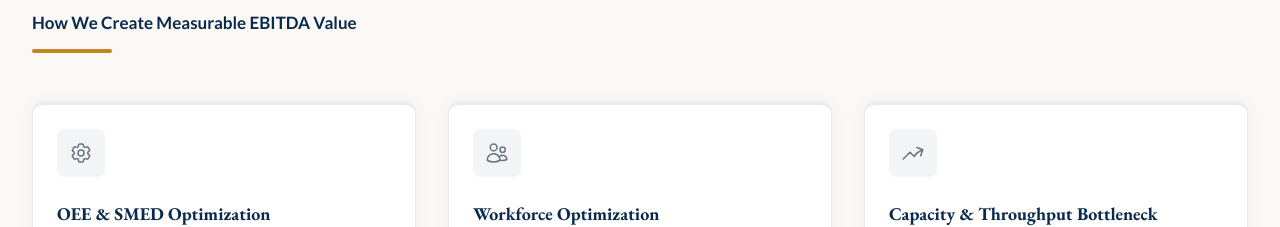
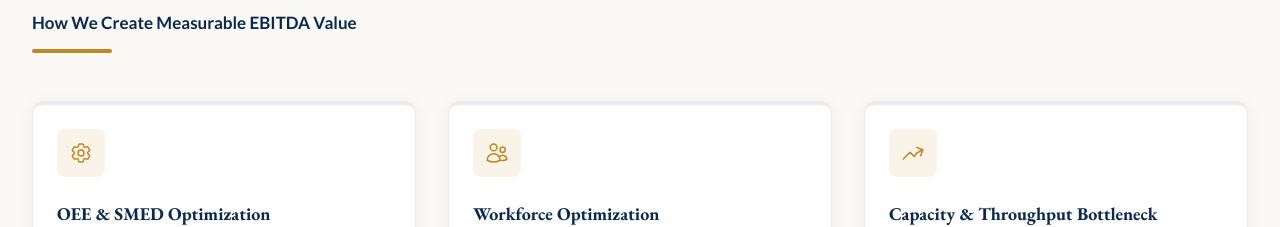
Before and after one commit to divyanshugautamlive/pl-consultants, a Next.js app: page / in a window 1280 px wide. Shown: the part 2140-2367 px from the top of the page. Built offline with nearby package versions, Linux system fonts and the light colour scheme.

Commit message:
Style update: Change card icon containers to gold/orange theme with hover transitions

```diff
--- a/src/app/page.js
+++ b/src/app/page.js
@@ -625,7 +625,7 @@ export default function Home() {
             <div className="grid grid-cols-1 sm:grid-cols-2 lg:grid-cols-4 gap-8">
               {credentials.map((cred, idx) => (
                 <div key={idx} className="bg-off-white rounded-xl border border-gray-200/50 p-6 text-center card-shadow hover:-translate-y-1 transition-transform">
-                  <div className="w-12 h-12 bg-navy/5 rounded-full flex items-center justify-center text-teal mx-auto mb-4">
+                  <div className="w-12 h-12 bg-gold/10 rounded-full flex items-center justify-center text-gold mx-auto mb-4">
                     <Icons.Award className="w-6 h-6" />
                   </div>
                   <h4 className="font-serif font-bold text-navy text-base mb-1">
--- a/src/components/sections/RoiCalculator.js
+++ b/src/components/sections/RoiCalculator.js
@@ -210,7 +210,7 @@ export default function RoiCalculator() {
             </div>
           ) : (
             <div className="bg-white rounded-2xl border border-gray-150 p-12 card-shadow h-full flex flex-col items-center justify-center text-center space-y-6">
-              <div className="w-16 h-16 rounded-full bg-navy/5 flex items-center justify-center text-teal">
+              <div className="w-16 h-16 rounded-full bg-gold/10 flex items-center justify-center text-gold">
                 <Icons.TrendingUp className="w-8 h-8" />
               </div>
               <h3 className="font-serif font-bold text-navy text-2xl">Awaiting Inputs</h3>
@@ -242,7 +242,7 @@ export default function RoiCalculator() {
               className="bg-white rounded-xl border border-gray-200/50 p-6 card-shadow flex flex-col justify-between hover:-translate-y-1 transition-transform"
             >
               <div>
-                <div className="w-10 h-10 bg-navy/5 rounded-lg flex items-center justify-center text-teal mb-5">
+                <div className="w-10 h-10 bg-gold/10 rounded-lg flex items-center justify-center text-gold mb-5">
                   <Icons.Download className="w-5 h-5" />
                 </div>
                 <h4 className="font-serif font-bold text-navy text-lg mb-2">{res.title}</h4>
--- a/src/components/ui/Card.js
+++ b/src/components/ui/Card.js
@@ -7,7 +7,7 @@ export function ServiceCard({ service }) {
   return (
     <div className="bg-white rounded-xl card-shadow border-t-4 border-gold border-x border-b border-gray-150 p-6 transition-all duration-300 hover:border-gold hover:shadow-[0_0_25px_rgba(193,135,36,0.18)] hover:-translate-y-1.5 flex flex-col justify-between h-full">
       <div>
-        <div className="w-12 h-12 rounded-lg bg-navy/5 flex items-center justify-center text-teal mb-6">
+        <div className="w-12 h-12 rounded-lg bg-gold/10 flex items-center justify-center text-gold mb-6 group-hover:bg-gold group-hover:text-white transition-colors duration-300">
           <IconComponent className="w-6 h-6" />
         </div>
         <h3 className="text-2xl font-bold text-navy mb-3">{service.title}</h3>
```
